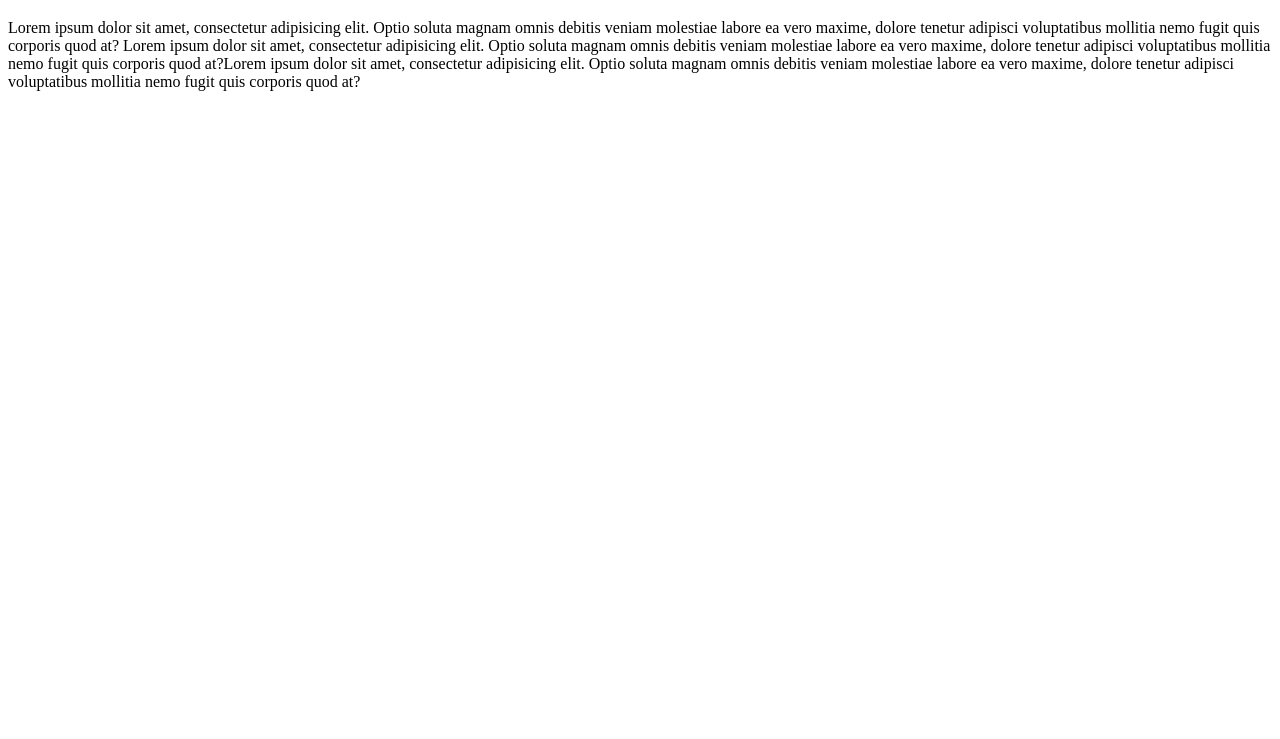
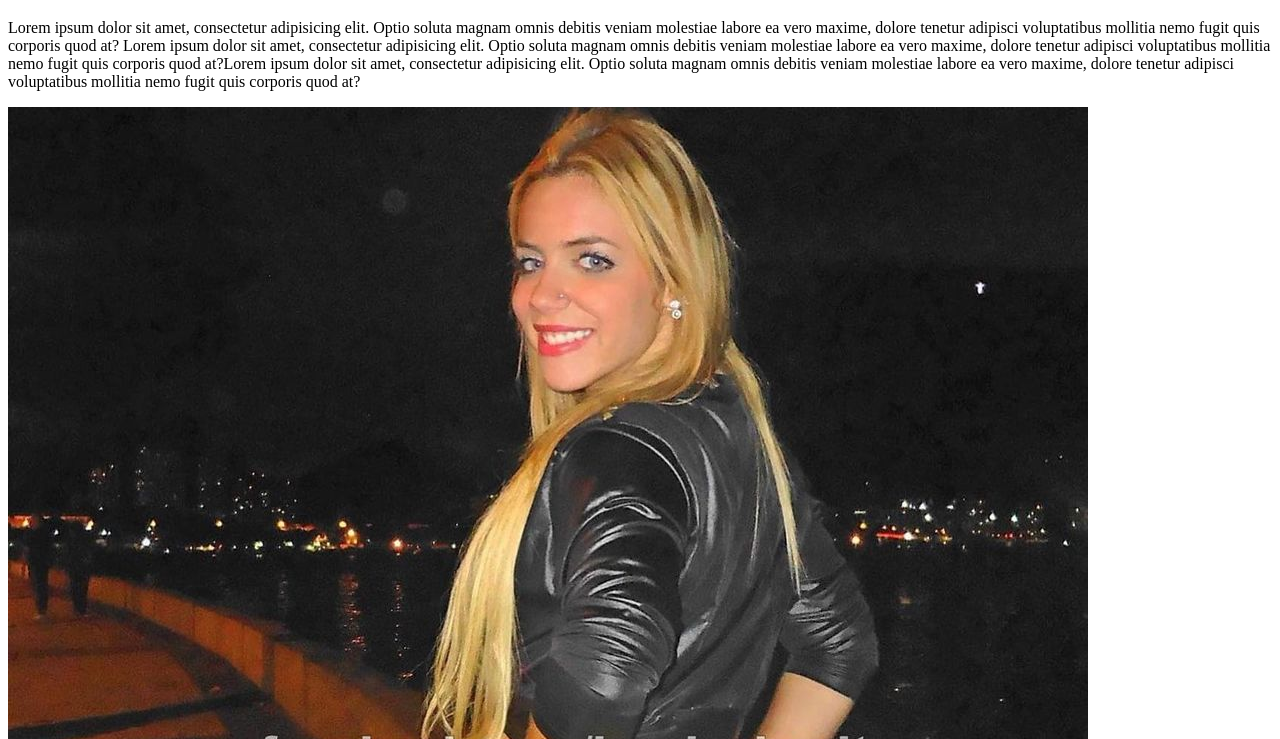
Before and after one commit to rakips/second-repo, a plain HTML site: page index.html in a window 1280 px wide. Shown: the part 61-800 px from the top of the page. Drawn offline with Linux system fonts and the light colour scheme.

Commit message:
image added

```diff
--- a/index.html
+++ b/index.html
@@ -12,5 +12,8 @@
     <p>Lorem ipsum dolor sit amet, consectetur adipisicing elit. Optio soluta magnam omnis debitis veniam molestiae labore ea vero maxime, dolore tenetur adipisci voluptatibus mollitia nemo fugit quis corporis quod at?
         Lorem ipsum dolor sit amet, consectetur adipisicing elit. Optio soluta magnam omnis debitis veniam molestiae labore ea vero maxime, dolore tenetur adipisci voluptatibus mollitia nemo fugit quis corporis quod at?Lorem ipsum dolor sit amet, consectetur adipisicing elit. Optio soluta magnam omnis debitis veniam molestiae labore ea vero maxime, dolore tenetur adipisci voluptatibus mollitia nemo fugit quis corporis quod at? </p>
 
+
+    <img src="asset/Image/1 (2).jpg" alt="">
+
 </body>
 </html>
```
Also changed, not shown: asset/Image/1 (1).jpg (added), asset/Image/1 (2).jpg (added), asset/Image/1 (3).jpg (added), asset/Image/1 (4).jpg (added), asset/Image/1 (5).jpg (added), asset/Image/1 (6).jpg (added), asset/Image/1 (7).jpg (added).
